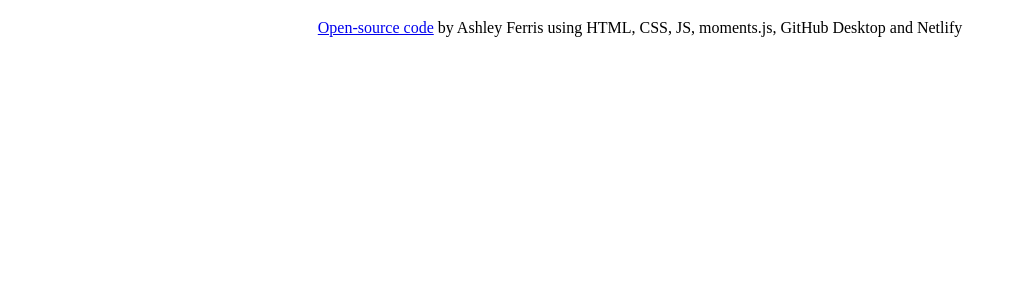
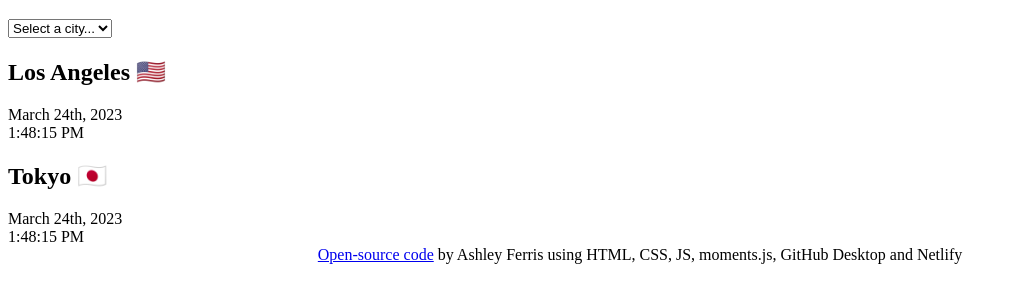
Before and after one commit to ashleyferris6/world-clock-app, a plain HTML site: page index.html in a window 1280 px wide. Shown: the part 62-364 px from the top of the page, without its empty margins (0-1018 px from the left). Drawn offline with Linux system fonts and the light colour scheme.

Commit message:
Added the basic HTML content for structure
- Created a div container
- Created an HTML select element with city options
- Created fake/filler data of cities, date and time

```diff
--- a/index.html
+++ b/index.html
@@ -8,7 +8,25 @@
     <title>World Clock 🌎🕒</title>
   </head>
   <body>
-    <h1>World Clock 🌎🕒</h1>
+    <div class="container">
+      <h1>World Clock 🌎🕒</h1>
+      <select name="" id="">
+        <option value="">Select a city...</option>
+        <option value="new york">New York</option>
+        <option value="london">London</option>
+        <option value="bangkok">Bangkok</option>
+      </select>
+      <div class="city">
+        <h2>Los Angeles 🇺🇸</h2>
+        <div class="date">March 24th, 2023</div>
+        <div class="time">1:48:15 PM</div>
+      </div>
+      <div class="city">
+        <h2>Tokyo 🇯🇵</h2>
+        <div class="date">March 24th, 2023</div>
+        <div class="time">1:48:15 PM</div>
+      </div>
+    </div>
     <footer>
       <a href="https://github.com/ashleyferris6/world-clock-app" target="_blank"
         >Open-source code</a
```
